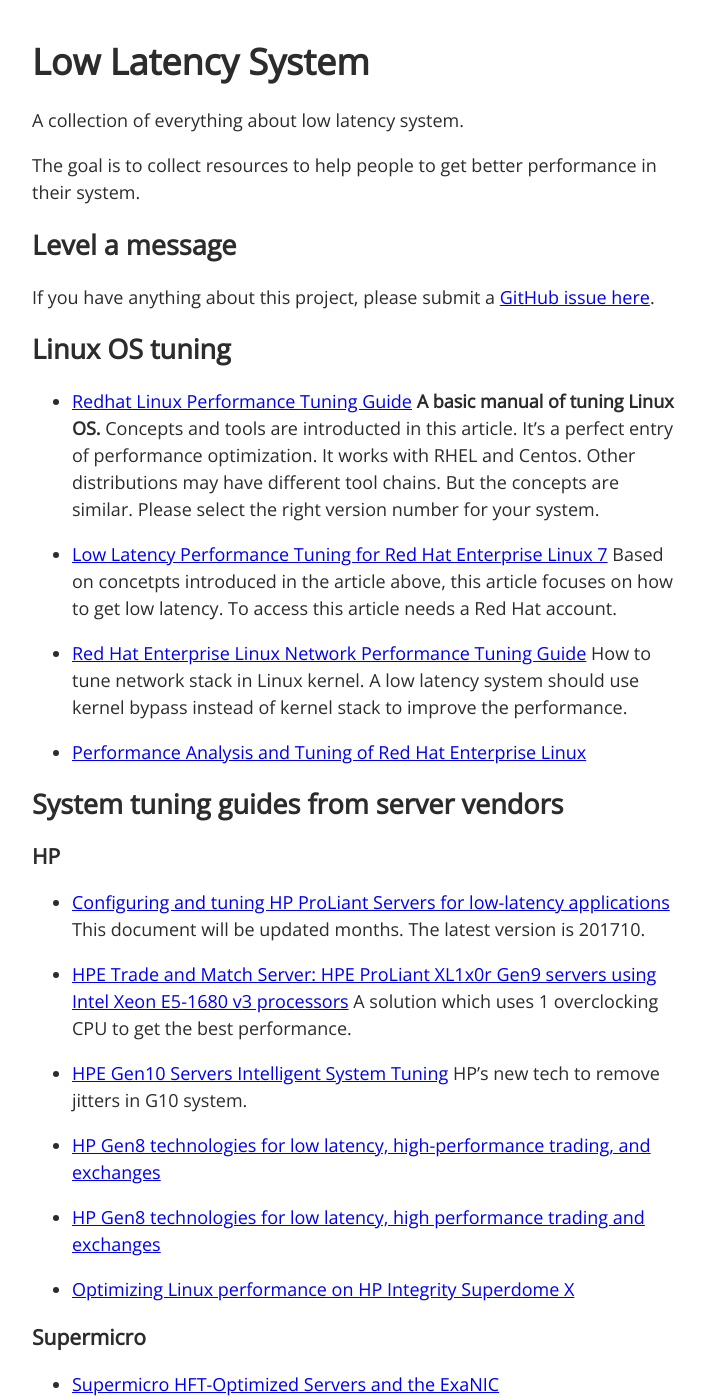
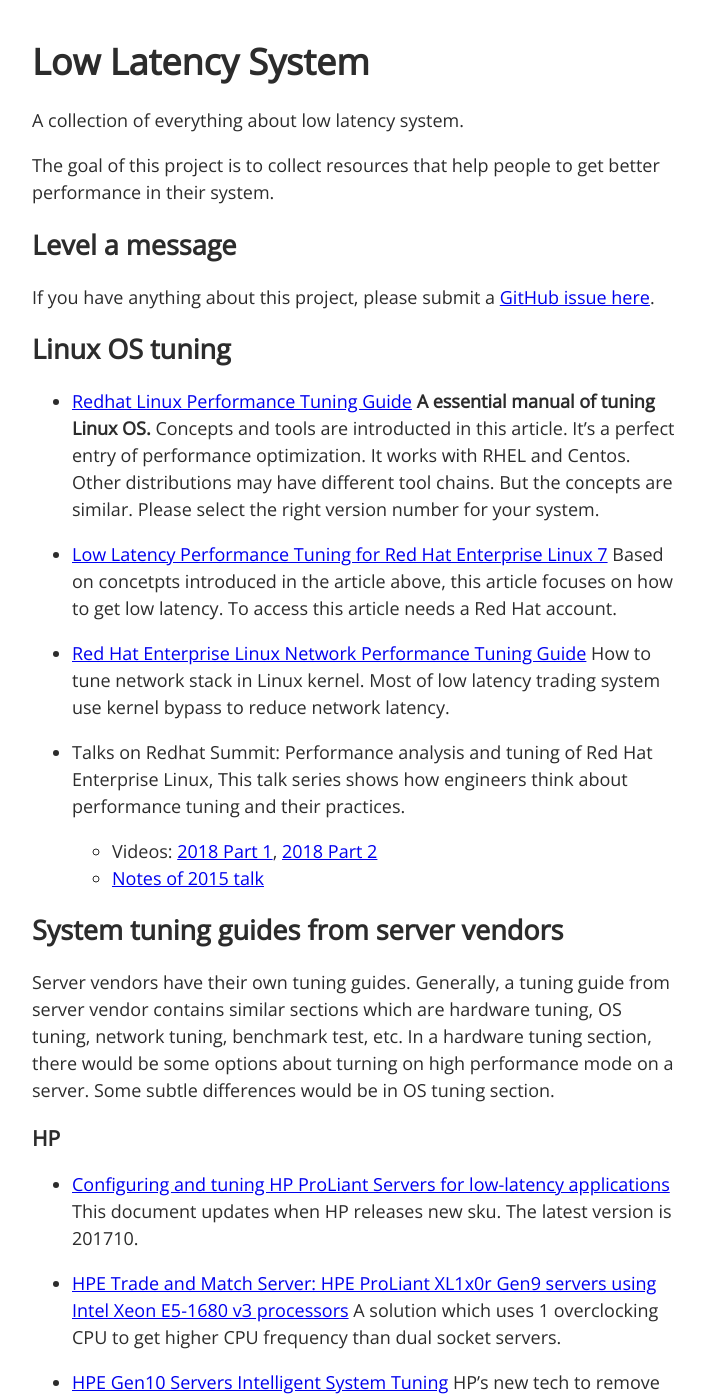
Before and after one commit to datar/low-latency-system, a Jekyll site: the page built from index.md, in a window 1280 px wide and 1400 px high. Shown: the whole window, without its empty margins (283-988 px from the left). Built offline with Jekyll 4.4.1, drawn with Linux system fonts in a browser that asks for light colours; our own code applies the rules of GitHub Pages for plain Markdown files.

Commit message:
add redhat summit items; add more expalains.

```diff
--- a/index.md
+++ b/index.md
@@ -2,7 +2,7 @@
 
 A collection of everything about low latency system.
 
-The goal is to collect resources to help people to get better performance in their system.
+The goal of this project is to collect resources that help people to get better performance in their system.
 
 ## Level a message
 If you have anything about this project, please submit a [GitHub issue here](https://github.com/datar/low-latency-system/issues).
@@ -10,21 +10,24 @@ If you have anything about this project, please submit a [GitHub issue here](htt
 ## Linux OS tuning
 
 - [Redhat Linux Performance Tuning Guide](https://access.redhat.com/documentation/en-us/red_hat_enterprise_linux/7/html-single/performance_tuning_guide/index)
-**A basic manual of tuning Linux OS.** Concepts and tools are introducted in this article. It's a perfect entry of performance optimization. It works with RHEL and Centos. Other distributions may have different tool chains. But the concepts are similar. Please select the right version number for your system.
+**A essential manual of tuning Linux OS.** Concepts and tools are introducted in this article. It's a perfect entry of performance optimization. It works with RHEL and Centos. Other distributions may have different tool chains. But the concepts are similar. Please select the right version number for your system.
 
 - [Low Latency Performance Tuning for Red Hat Enterprise Linux 7](https://access.redhat.com/articles/1323793) Based on concetpts introduced in the article above, this article focuses on how to get low latency. To access this article needs a Red Hat account.
 
-- [Red Hat Enterprise Linux Network Performance Tuning Guide](https://access.redhat.com/articles/1391433) How to tune network stack in Linux kernel. A low latency system should use kernel bypass instead of kernel stack to improve the performance.
+- [Red Hat Enterprise Linux Network Performance Tuning Guide](https://access.redhat.com/articles/1391433) How to tune network stack in Linux kernel. Most of low latency trading system use kernel bypass to reduce network latency.
 
-- [Performance Analysis and Tuning of Red Hat Enterprise Linux](https://github.com/major/redhat-summit-2015-notes/blob/master/2015-06-24/Performance%20Analysis%20and%20Tuning%20of%20Red%20Hat%20Enterprise%20Linux.md)
+- Talks on Redhat Summit: Performance analysis and tuning of Red Hat Enterprise Linux, This talk series shows how engineers think about performance tuning and their practices.
+    - Videos: [2018 Part 1](https://www.redhat.com/en/about/videos/summit-2018-performance-analysis-and-tuning-red-hat-enterprise-linux-part-1), [2018 Part 2](https://www.redhat.com/en/about/videos/summit-2018-performance-analysis-and-tuning-red-hat-enterprise-linux-part-2)
+    - [Notes of 2015 talk](https://github.com/major/redhat-summit-2015-notes/blob/master/2015-06-24/Performance%20Analysis%20and%20Tuning%20of%20Red%20Hat%20Enterprise%20Linux.md)
 
 ## System tuning guides from server vendors
+Server vendors have their own tuning guides. Generally, a tuning guide from server vendor contains similar sections which are hardware tuning, OS tuning, network tuning, benchmark test, etc. In a hardware tuning section, there would be some options about turning on high performance mode on a server. Some subtle differences would be in OS tuning section.
 
 ### HP
 - [Configuring and tuning HP ProLiant Servers for low-latency applications](https://support.hpe.com/hpsc/doc/public/display?docLocale=en_US&docId=emr_na-c01804533)
-This document will be updated months. The latest version is 201710.
+This document updates when HP releases new sku. The latest version is 201710.
 
-- [HPE Trade and Match Server: HPE ProLiant XL1x0r Gen9 servers using Intel Xeon E5-1680 v3 processors](https://www.hpe.com/h20195/v2/getpdf.aspx/4AA6-6103ENW.pdf?ver=4.0) A solution which uses 1 overclocking CPU to get the best performance.
+- [HPE Trade and Match Server: HPE ProLiant XL1x0r Gen9 servers using Intel Xeon E5-1680 v3 processors](https://www.hpe.com/h20195/v2/getpdf.aspx/4AA6-6103ENW.pdf?ver=4.0) A solution which uses 1 overclocking CPU to get higher CPU frequency than dual socket servers.
 
 - [HPE Gen10 Servers Intelligent System
 Tuning](https://support.hpe.com/hpsc/doc/public/display?docId=a00018313en_us) HP's new tech to remove jitters in G10 system.
```
